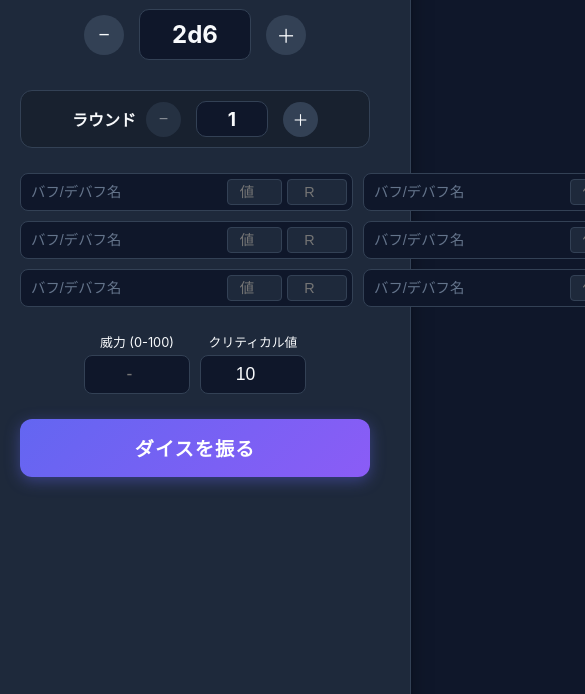
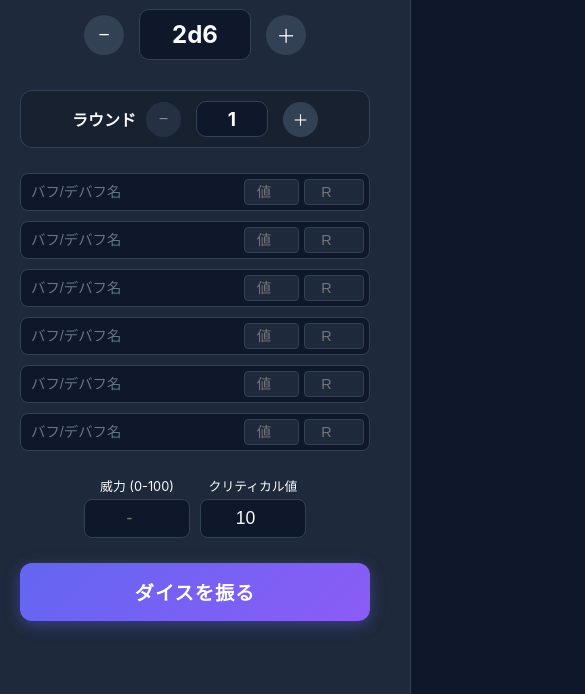
Before and after one commit to meeta0428-droid/SW2.5Diceroller, a plain HTML site: page index.html in a window 390 px wide. Shown: the part 128-822 px from the top of the page, 585 px wide, since content can reach past the window. Drawn offline with Linux system fonts and the light colour scheme.

Commit message:
fix(ui): responsive layout for buff inputs

```diff
--- a/index.html
+++ b/index.html
@@ -357,7 +357,7 @@
 
         .buff-container {
             display: grid;
-            grid-template-columns: 1fr 1fr;
+            grid-template-columns: repeat(auto-fit, minmax(280px, 1fr));
             gap: 10px;
             margin-bottom: 25px;
             width: 100%;
```
